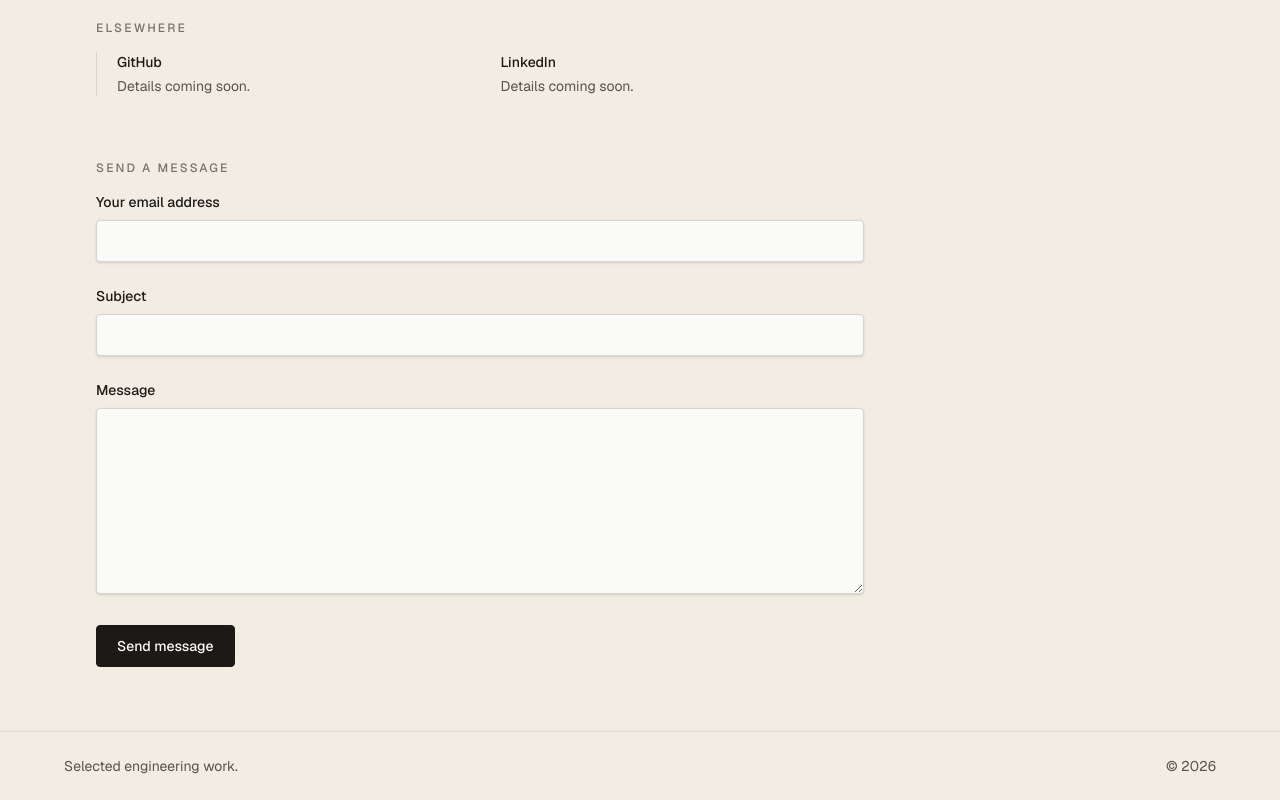
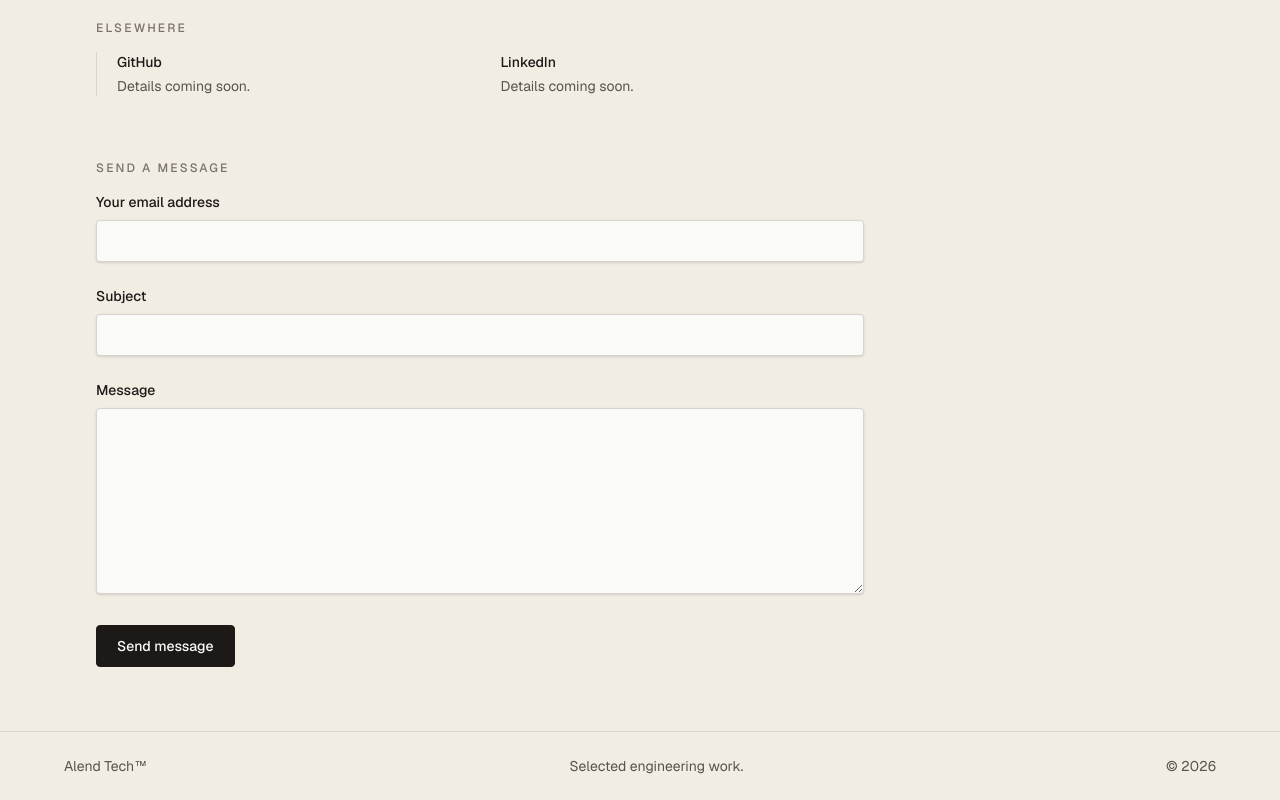
Before and after one commit to Yoondela/portfolio-fullstack, a Next.js app: page /contact in a window 1280 px wide. Shown: the part 579-1379 px from the top of the page. Built offline with nearby package versions, Linux system fonts and the light colour scheme; no server answers.

Commit message:
Change footer wording

```diff
--- a/src/app/site-navigation.tsx
+++ b/src/app/site-navigation.tsx
@@ -55,6 +55,7 @@ export function SiteFooter() {
   return (
     <footer className="border-t border-stone-300/80 px-5 py-6 text-sm text-stone-600 dark:border-stone-700 dark:text-stone-400 sm:px-8">
       <div className="mx-auto flex w-full max-w-6xl items-center justify-between gap-4">
+        <p>Alend Tech™</p>
         <p>Selected engineering work.</p>
         <p>© 2026</p>
       </div>
```
